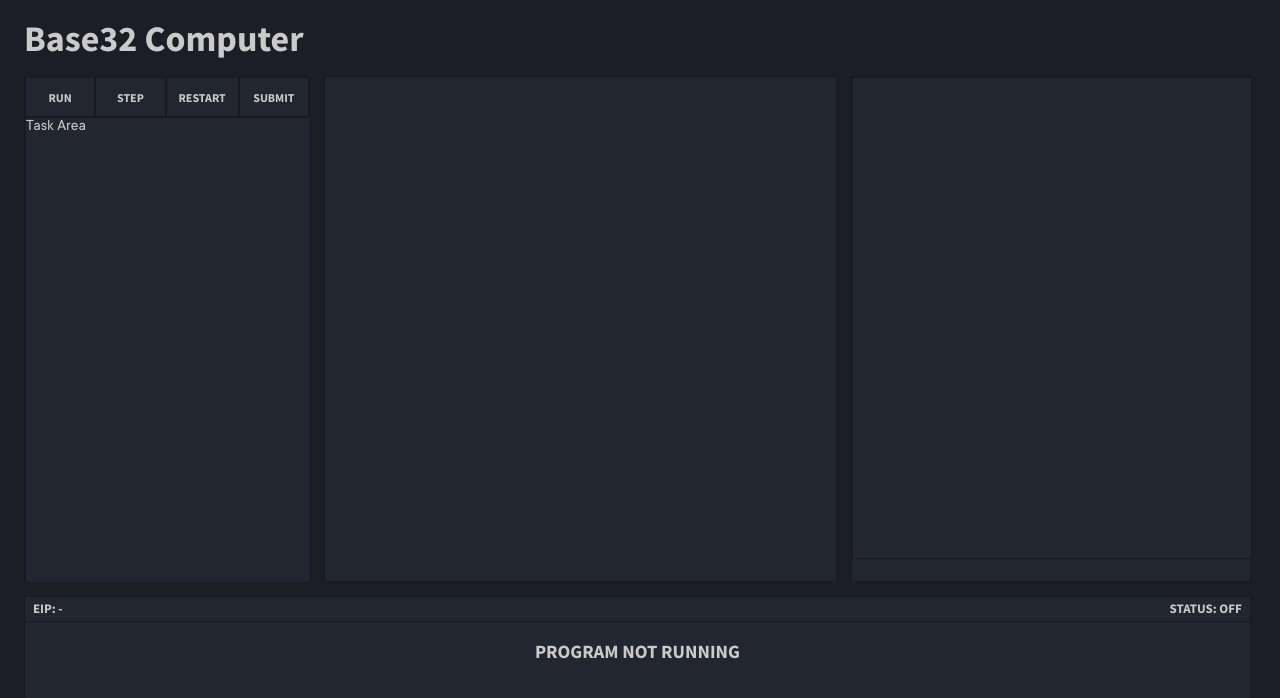
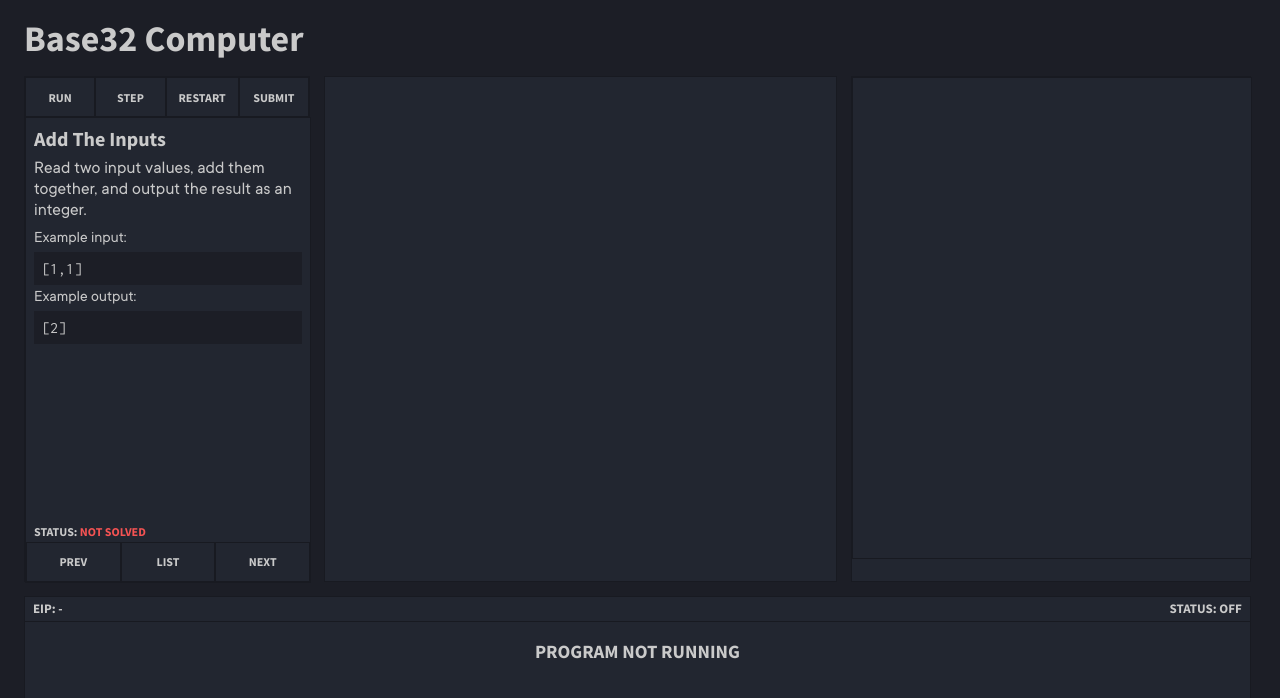
Before and after one commit to josephsurin/base32-computer, a React app: page / in a window 1280 px wide. Shown: the top 698 px of the page. Built offline with nearby package versions, Linux system fonts and the light colour scheme.

Commit message:
single task, task styling, task helper functions

```diff
--- a/src/components/App.jsx
+++ b/src/components/App.jsx
@@ -1,7 +1,8 @@
 import React, { Component } from 'react'
 
 const { Base32Computer, Status_Code } = require('../util/base32_computer')
-const { create_ins_blocks } = require('../util/util')
+const { create_ins_blocks, get_task_status } = require('../util/util')
+const TASKS = require('../tasks/tasks')
 
 export default class App extends Component {
     constructor(props) {
@@ -10,7 +11,8 @@ export default class App extends Component {
             code: '',
             B32C: null,
             graphical: null,
-            error_msg: ''
+            error_msg: '',
+            task: 0
         }
 
         this.graphical_ref = React.createRef()
@@ -89,13 +91,19 @@ export default class App extends Component {
     }
 
     render() {
-        let { code, B32C, graphical, error_msg } = this.state
+        let { code, B32C, graphical, error_msg, task } = this.state
         let eip = B32C ? B32C.get_eip() : '-'
         let status = B32C ? B32C.get_status() : -1
         status = Object.keys(Status_Code).find(x => Status_Code[x] == status) || 'OFF'
         let memory = B32C ? B32C.get_memory() : null
         let inputs = B32C ? B32C.get_inputs() : null
         let outputs = B32C ? B32C.get_outputs() : null
+
+        let task_name = TASKS[task].name
+        let task_desc = TASKS[task].desc
+        let task_inps = TASKS[task].inputs[0]
+        let task_outs = TASKS[task].outputs[0]
+        let task_status = get_task_status(task)
 
         return (
             <div className="wrapper">
@@ -108,7 +116,25 @@ export default class App extends Component {
                         <button onClick={this.run_code}>Submit</button>
                     </div>
                     <div className="task-area">
-                        Task Area
+                        <div className="task-details">
+                            <div className="task-name">{task_name}</div>
+                            <div className="task-desc">{task_desc}</div>
+                            <div className="task-inps-wrapper">Example input: <br/>
+                                <div className="task-inps">{JSON.stringify(task_inps)}</div>
+                            </div>
+                            <div className="task-outs-wrapper">Example output: <br/>
+                                <div className="task-outs">{JSON.stringify(task_outs)}</div>
+                            </div>
+                        </div>
+                        <div className="task-status">
+                            <div className="task-status-wrapper">Status: <span className={"task-status-accepted " + task_status.solved}>{task_status.solved ? 'Accepted' : 'Not Solved'}</span>
+                            </div>
+                        </div>
+                        <div className="control-buttons">
+                            <button onClick={this.step_code}>Prev</button>
+                            <button onClick={this.restart_code}>List</button>
+                            <button onClick={this.run_code}>Next</button>
+                        </div>
                     </div>
                 </div>
                 <div className="graphical-area" ref={this.graphical_ref}>
--- a/src/styles/main.sass
+++ b/src/styles/main.sass
@@ -70,6 +70,35 @@ button
     display: flex
     flex-wrap: nowrap
     justify-content: space-between
+  .task-area
+    display: grid
+    grid-template-rows: auto 26px 40px
+    .task-details
+      padding: 8px
+      .task-name
+        font-family: 'Source Sans Pro'
+        font-weight: 800
+        font-size: 20px
+      .task-desc
+        padding: 8px 0
+        font-size: 18px
+      .task-inps-wrapper, .task-outs-wrapper
+        .task-inps, .task-outs
+          background: $black
+          font-family: Inconsolata
+          padding: 8px
+          margin: 4px 0
+    .task-status
+      padding: 8px
+      .task-status-wrapper
+        text-transform: uppercase
+        font-size: 12px
+        font-weight: 800
+        font-family: 'Source Sans Pro'
+        .task-status-accepted.false
+          color: $red
+        .task-status-accepted.true
+          color: $green
 
 .text-area
   textarea
@@ -90,7 +119,7 @@ button
     height: 100%
     border-bottom: 1px solid darken($dark-grey, 10%)
     display: grid
-    grid-template-columns: 10% auto 10%
+    grid-template-columns: 10% auto 20%
     align-items: center
     font-family: 'Source Sans Pro'
     font-weight: 800
--- /dev/null
+++ b/src/tasks/tasks.js
@@ -0,0 +1,11 @@
+const TASK_1 = {
+    id: 0,
+    name: 'Add The Inputs',
+    desc: 'Read two input values, add them together, and output the result as an integer.',
+    inputs: [[1, 1], [17, 31], [0, -5]],
+    outputs: [[2], [48], [-5]]
+}
+
+module.exports = [
+    TASK_1
+]
--- a/src/util/util.js
+++ b/src/util/util.js
@@ -14,3 +14,16 @@ export function create_ins_blocks(code, active=0) {
                     idx={i} />
     ))
 }
+
+export function get_task_status(task) {
+    var task_storage = localStorage.getItem('tasks')
+    if(!task_storage) {
+        return { id: task, solved: false }
+    }
+    task_storage = JSON.parse(task_storage)
+    var task_status = task_status[task]
+    if(!task_status) {
+        return { id: task, solved: false }
+    }
+    return task_status
+}
```
